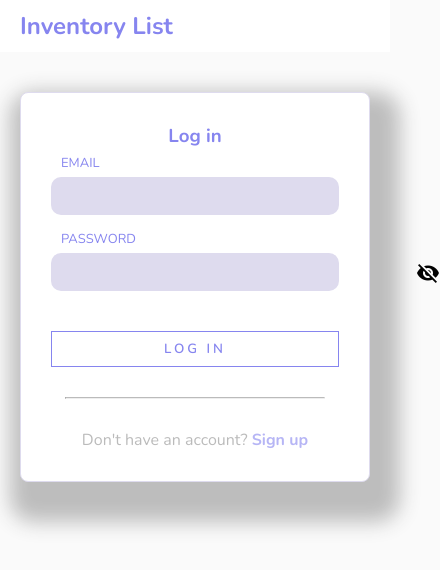
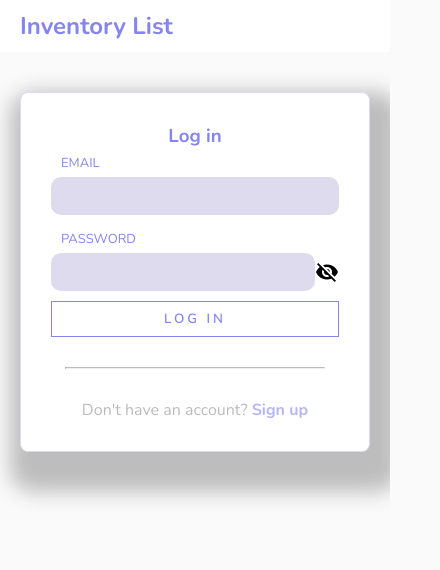
Before and after one commit to salbihmustafa/inventory-tracker, a Vue app: page /login in a window 390 px wide. Shown: the top 570 px of the page, 440 px wide, since content can reach past the window. Built offline with nearby package versions, Linux system fonts and the light colour scheme; no server answers.

Commit message:
fixing media query and css for home screen and login

```diff
--- a/src/components/ListView.vue
+++ b/src/components/ListView.vue
@@ -2,7 +2,7 @@
   <div class="list-wrapper">
     <div class="information">
       <div class="title">
-        {{ data.title }}
+        <p>{{ data.title }}</p>
       </div>
       <div class="second-line">
         <h4><span>Price Listed:</span> ${{ data.priceListed }}</h4>
@@ -34,21 +34,32 @@ export default {
 
 <style scoped>
 .list-wrapper {
+  border: 1px solid yellow;
   margin: 10px 0;
   padding: 10px;
   border-radius: 8px;
   box-shadow: 10px 20px 20px 20px rgba(50, 50, 50, 0.3);
   background: #fff;
-  border: 1px solid var(--secondary);
+  /* border: 1px solid var(--secondary); */
   cursor: pointer;
 
+  display: flex;
+}
+
+.information{
+  border: 1px solid red;
+  flex: 1;
+  min-width: 0;
   display: flex;
   flex-direction: column;
 }
 
-.information
+.actions{
+  border: 1px solid green;
+  min-width: 0;
+}
 
-.title {
+/* .title {
   display: flex;
   justify-content: start;
 }
@@ -63,7 +74,7 @@ span {
 }
 hr {
   margin: 0 10px;
-}
+} */
 
 @media screen and (max-width: 500px) {
   .title p {
--- a/src/main.js
+++ b/src/main.js
@@ -1,7 +1,21 @@
 import { createApp } from 'vue'
 import App from './App.vue'
 import router from './router'
+import { projectAuth } from './firebase/config';
 
 import './assets/main.css';
 
-createApp(App).use(router).mount('#app')
+let app;
+
+projectAuth.onAuthStateChanged(() => {
+    if(!app){
+        //if app doesn't already have a value then fire this function.
+        app = createApp(App).use(router).mount('#app')
+    }
+
+});
+
+//Workaround to live reload
+if(module.hot){
+    module.hot.accept();
+}
--- a/src/views/auth/Login.vue
+++ b/src/views/auth/Login.vue
@@ -4,12 +4,10 @@
     <label for="email">Email</label>
     <input type="email" name="email" v-model="email" />
     <label for="password">Password</label>
-    <input :type="passtype" name="password" v-model="password" />
-    <div v-if="!visible">
-      <span class="material-icons" @click="toggleVisibility">visibility_off</span>
-    </div>
-    <div v-if="visible">
-      <span class="material-icons" @click="toggleVisibility">visibility</span>
+    <div class="pass-icon-wrap">
+      <input class="input-with-icon" :type="passtype" name="password" v-model="password" />
+      <span v-if="!visible" class="material-icons input-icon" @click="toggleVisibility">visibility_off</span>
+      <span v-if="visible" class="material-icons input-icon" @click="toggleVisibility">visibility</span>
     </div>
     <div class="error" v-if="error">{{ error }}</div>
     <button v-if="!isPending">Log in</button>
@@ -18,22 +16,25 @@
       <hr class="solid" />
     </div>
     <div class="option">
-      <div>Don't have an account? <router-link :to="{ name: 'Signup' }">Sign up</router-link></div>
+      <div>
+        Don't have an account?
+        <router-link :to="{ name: 'Signup' }">Sign up</router-link>
+      </div>
     </div>
   </form>
 </template>
 
 <script>
-import useLogin from '@/composables/useLogin.js';
+import useLogin from "@/composables/useLogin.js";
 import { ref } from "vue";
 import { useRouter } from "vue-router";
 
 export default {
-  data(){
+  data() {
     return {
       visible: false, //toggle to show or hide password
-      passtype: 'password',
-    }
+      passtype: "password",
+    };
   },
   setup() {
     const { error, login, isPending } = useLogin();
@@ -55,17 +56,17 @@ export default {
     return { email, password, handleSubmit, error, isPending };
   },
   methods: {
-    toggleVisibility () {
+    toggleVisibility() {
       this.visible = !this.visible;
-      if(this.visible){
+      if (this.visible) {
         //show password
-        this.passtype = 'text';
-      }else{
+        this.passtype = "text";
+      } else {
         //hide password
-        this.passtype = 'password';
+        this.passtype = "password";
       }
-    }
-  }
+    },
+  },
 };
 </script>
 
@@ -73,24 +74,30 @@ export default {
 h3 {
   text-align: center;
 }
-label{
+label {
   position: relative;
   left: 10px;
   top: 5px;
 }
-span {
-  position: relative;
-  top: -40px;
-  left: 365px;
-  cursor: pointer;
-}
-button{
-    /* match width of inputs */
-    box-sizing: border-box;
-    width: 100%;
+
+button {
+  /* match width of inputs */
+  box-sizing: border-box;
+  width: 100%;
 }
 
-div.line{
+.pass-icon-wrap {
+  display: flex;
+  align-items: center;
+  flex-direction: row;
+}
+
+.input-with-icon {
+  border: none;
+  flex: 1;
+}
+
+div.line {
   display: flex;
   justify-content: center;
 }
@@ -101,19 +108,19 @@ hr.solid {
   width: 90%;
 }
 /* option */
-div.option{
+div.option {
   display: flex;
   justify-content: center;
 }
-div.option div{
+div.option div {
   color: #bbb;
 }
-div.option div a{
+div.option div a {
   font-weight: bold;
-  opacity: .6;
+  opacity: 0.6;
   transition: 0.3s;
 }
-div.option div a:hover{
+div.option div a:hover {
   font-weight: 900;
   opacity: 1;
 }
```
